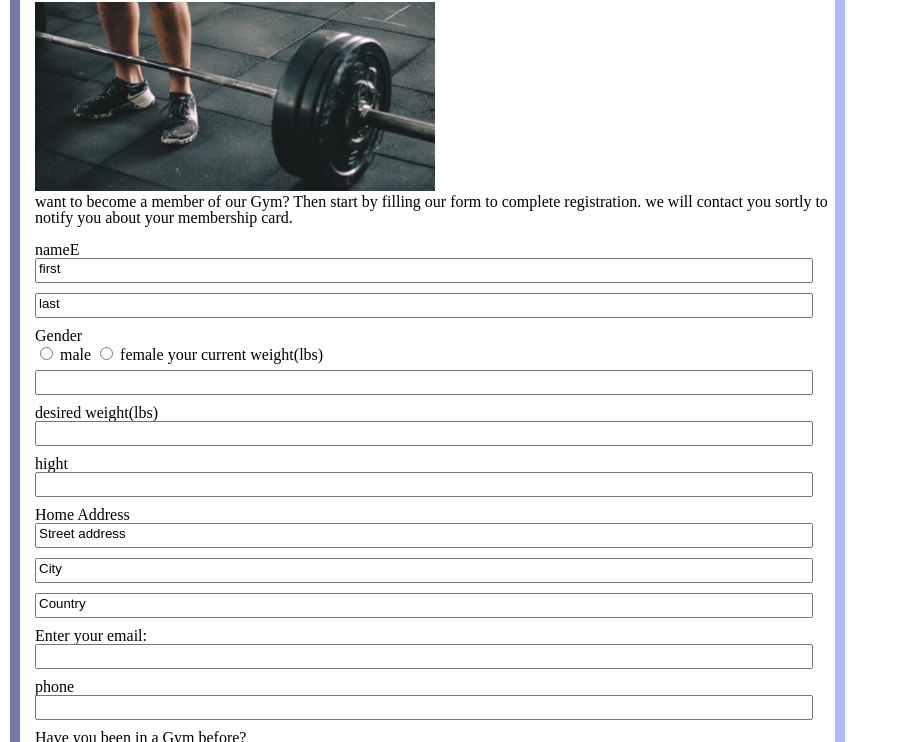
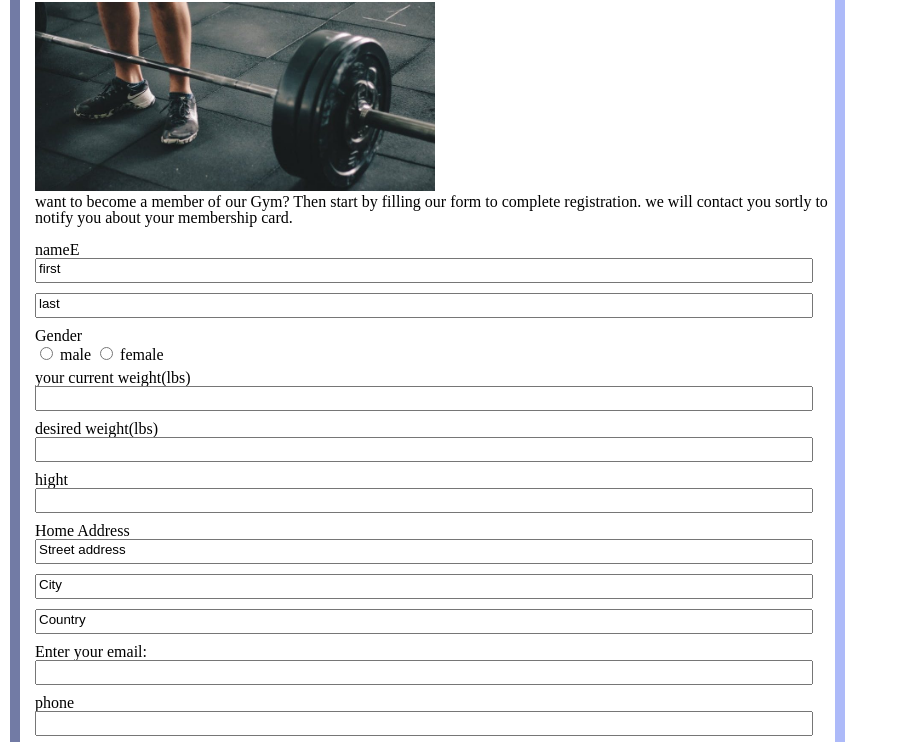
Before and after one commit to bob-justbob/test, a plain HTML site: page index.html in a window 1280 px wide. Shown: the part 43-785 px from the top of the page, without its empty margins (0-898 px from the left). Drawn offline with Linux system fonts and the light colour scheme.

Commit message:
added gender br

```diff
--- a/index.html
+++ b/index.html
@@ -19,7 +19,7 @@
                 <input type="radio" id="gender" name="gender">
                 <label for="male">male</label>
                 <input type="radio" id="gender" name="gender">
-                <label for="felamle">female</label>
+                <label for="felamle">female</label><br>
             <!-- Weight -->
                 <label for="weight">your current weight(lbs)</label><br>
                 <input class="stretch" type="text" id="weight" name="weight"><br>
```
